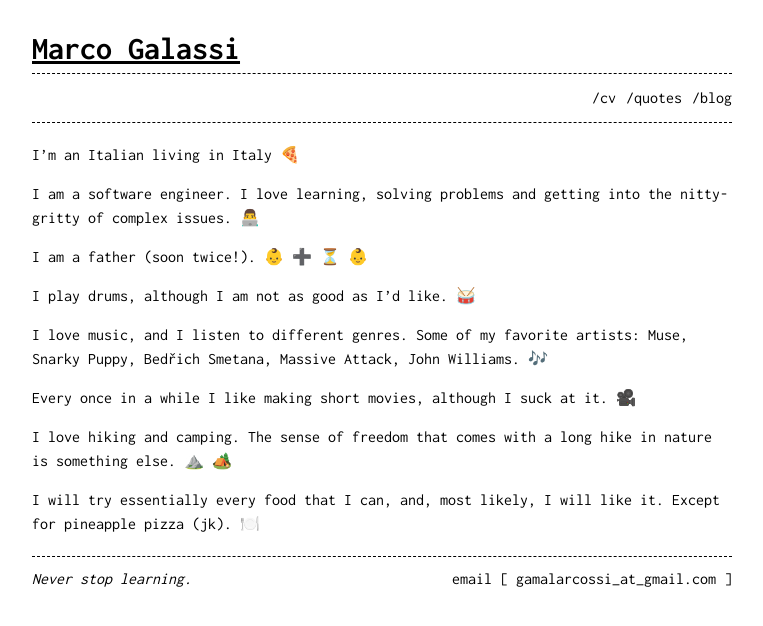
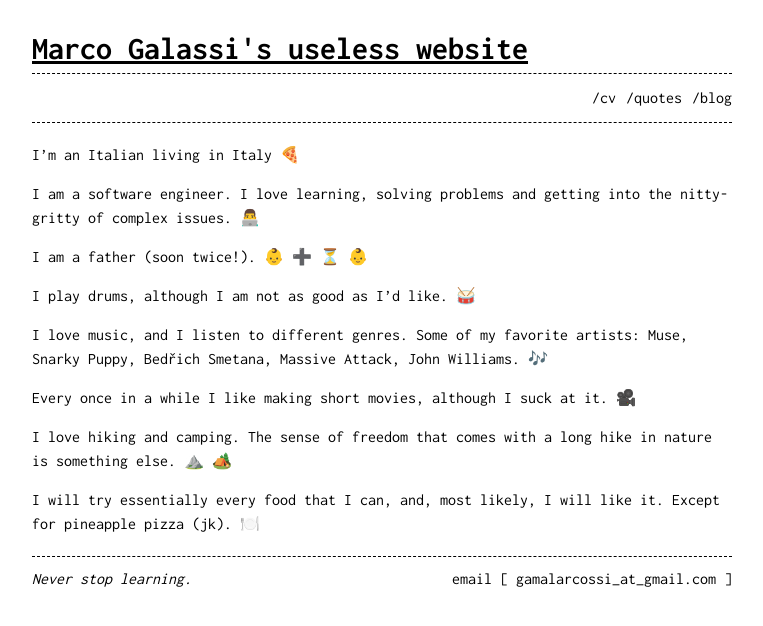
Before and after one commit to officer-rosmarino/officer-rosmarino.github.io, a Jekyll site: the page built from index.md, in a window 1280 px wide. Shown: the top 626 px of the page, without its empty margins (258-1021 px from the left). Built offline with Jekyll 4.4.1, drawn with Linux system fonts in a browser that asks for light colours; emoji names are drawn with the system emoji font; part of the change alters nothing that is shown.

Commit message:
fix description and tagline

```diff
--- a/_config.yml
+++ b/_config.yml
@@ -18,11 +18,12 @@
 # You can create any custom variable you would like, and they will be accessible
 # in the templates via {{ site.myvariable }}.
 
-title: Marco Galassi
+title: Marco Galassi's useless website
 tagline: Never stop learning
 email: gamalarcossi@gmail.com
+tagline: A useless website about myself
 description: >- # this means to ignore newlines until "baseurl:"
-  An unuseful website about myself where I might write something that might or might not interest you.
+  A useless website about myself where I might or might now write something that might or might not interest you.
 baseurl: "" # the subpath of your site, e.g. /blog
 url: "https://marcogalassi.com"
 
```
